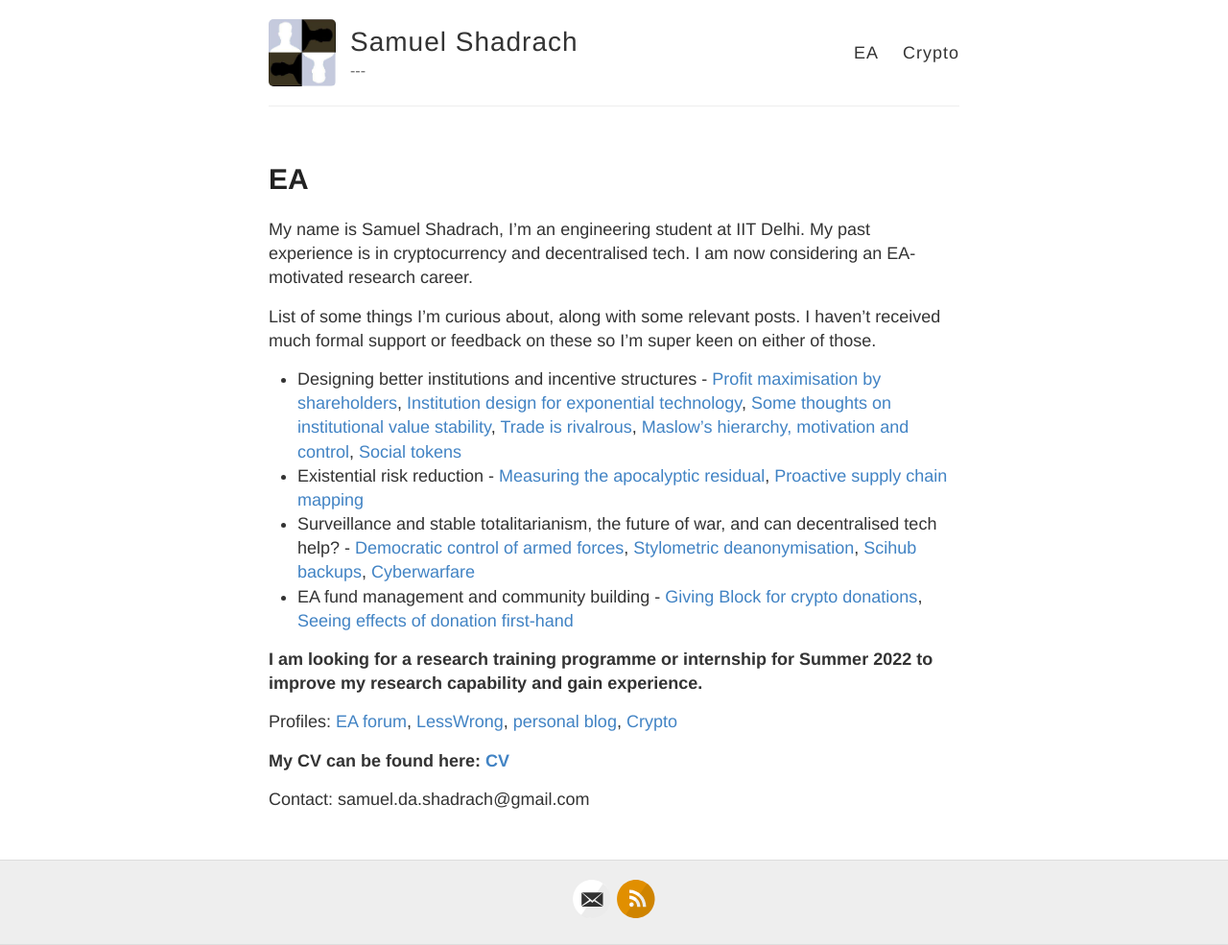
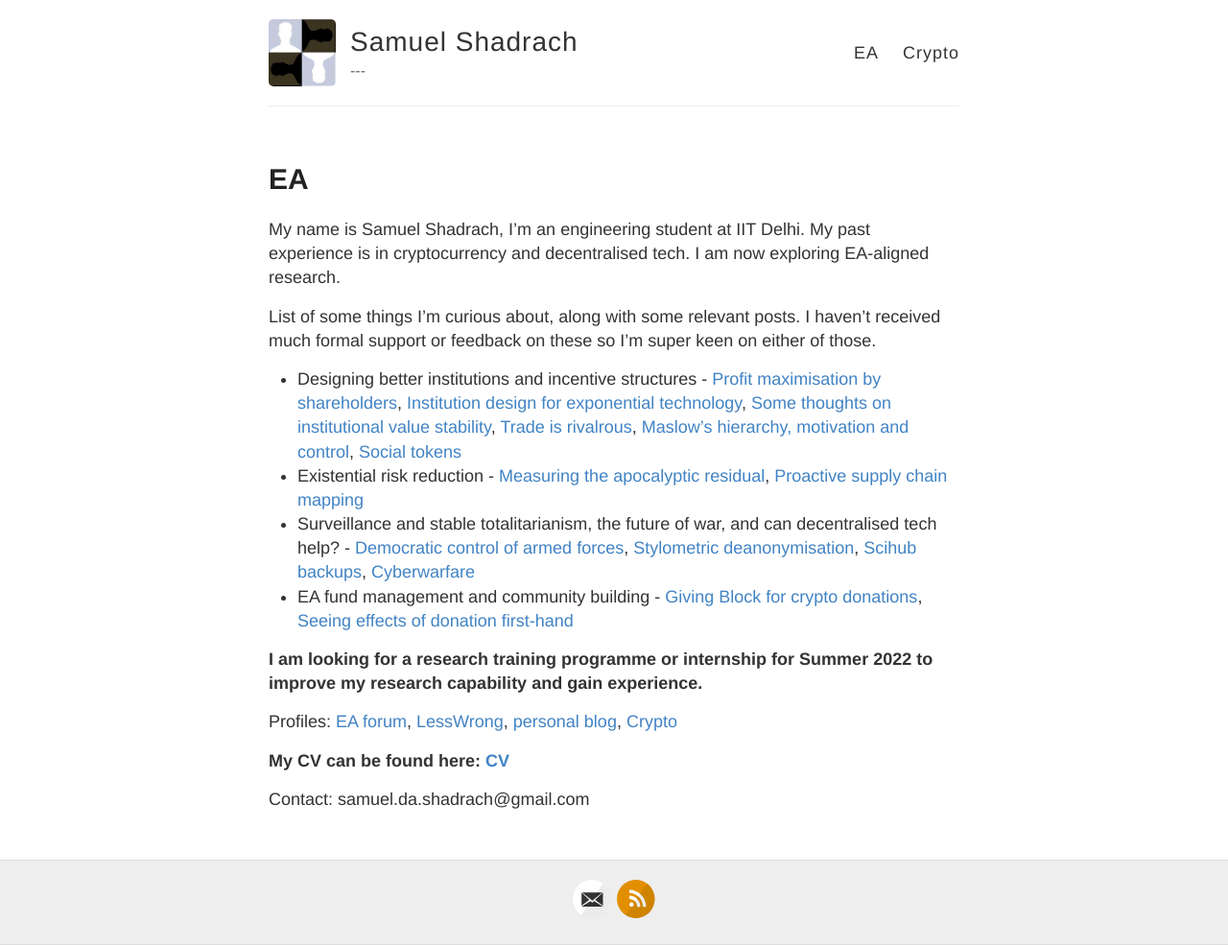
Before and after one commit to samueldashadrach/samueldashadrach.github.io, a Jekyll site: the page built from EA.md, in a window 1280 px wide. Shown: the whole page at 96% size. Built offline with Jekyll 4.4.1, drawn with Linux system fonts in a browser that asks for light colours.

Commit message:
Update EA.md

```diff
--- a/EA.md
+++ b/EA.md
@@ -4,7 +4,7 @@ title: EA
 permalink: /EA/
 ---
 
-My name is Samuel Shadrach, I'm an engineering student at IIT Delhi. My past experience is in cryptocurrency and decentralised tech. I am now considering an EA-motivated research career.
+My name is Samuel Shadrach, I'm an engineering student at IIT Delhi. My past experience is in cryptocurrency and decentralised tech. I am now exploring EA-aligned research.
 
 List of some things I'm curious about, along with some relevant posts. I haven't received much formal support or feedback on these so I'm super keen on either of those.
 
```
